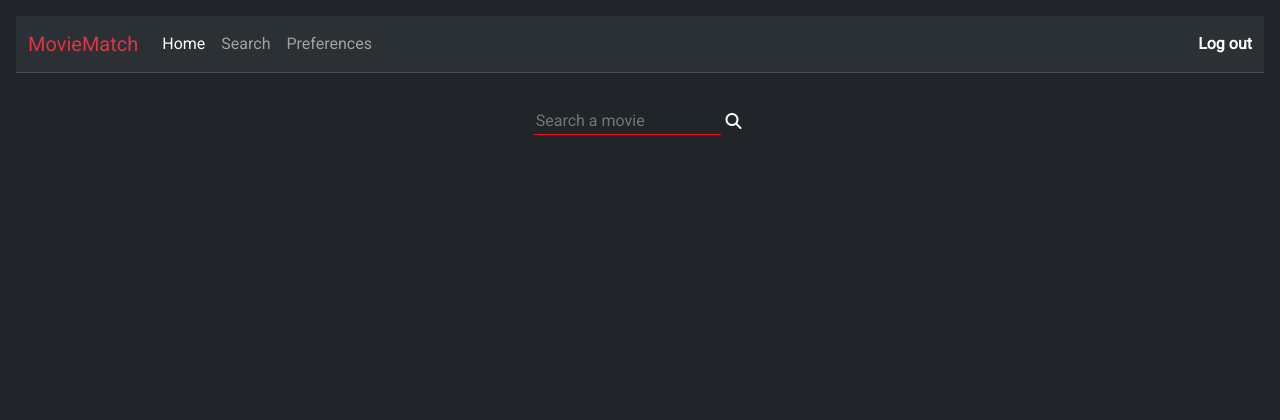
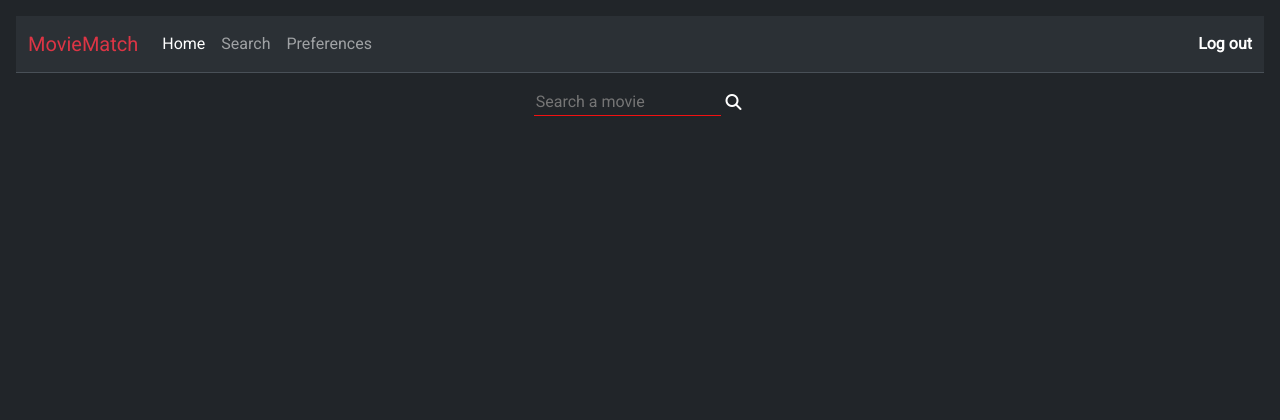
Before and after one commit to Osigelialex/MovieMatch, a Flask app: page /search in a window 1280 px wide. Shown: the top 420 px of the page. Run offline with Flask 3, Linux system fonts and the light colour scheme; a user stored in the database is signed in; some libraries are stand-ins or nearby versions.

Commit message:
fixed padding

```diff
--- a/static/layout.css
+++ b/static/layout.css
@@ -8,5 +8,5 @@
 
 main {
   text-align: center;
-  padding: 2rem;
+  padding: 0.8rem;
 }
```
